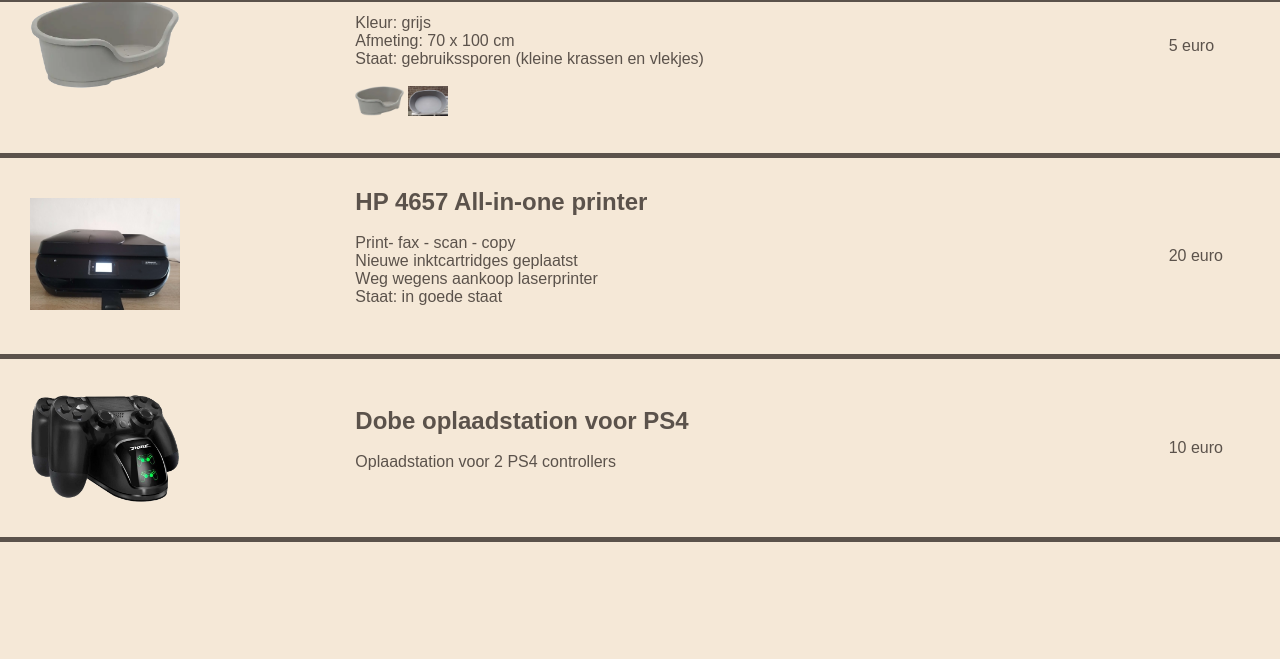
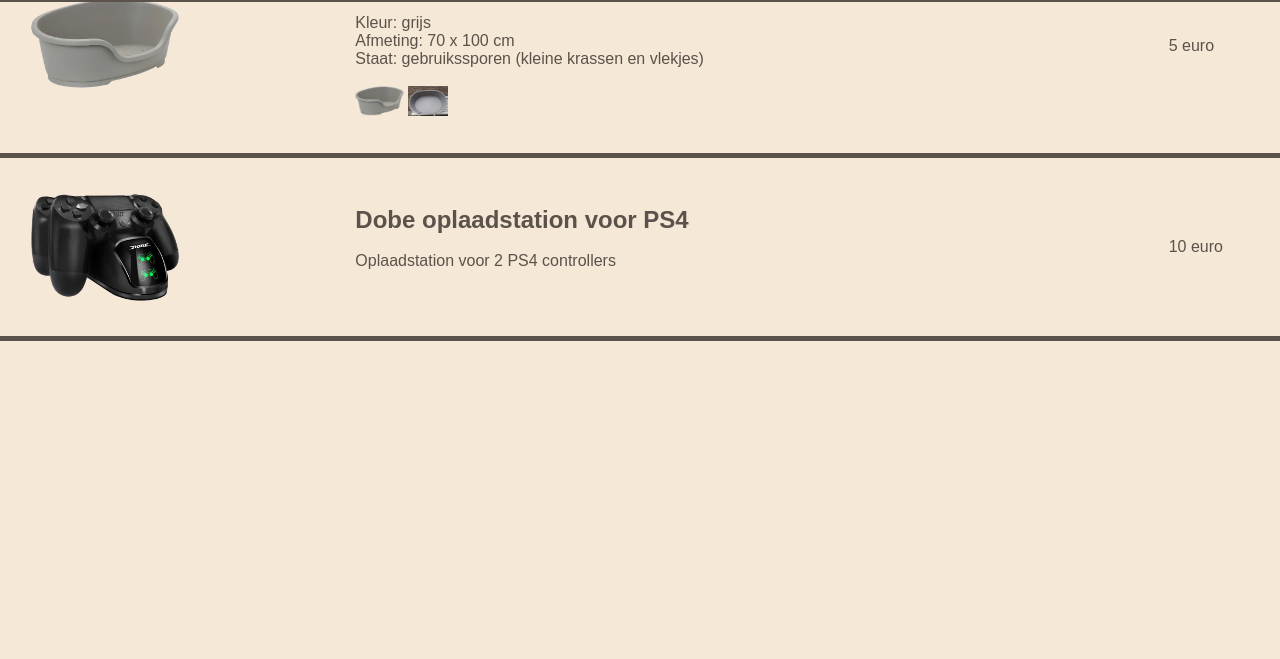
Before and after one commit to piroeke/piroeke.github.io, a plain HTML site: page varia.html in a window 1280 px wide. Shown: the part 62-721 px from the top of the page. Drawn offline with Linux system fonts and the light colour scheme.

Commit message:
Update varia.html

```diff
--- a/varia.html
+++ b/varia.html
@@ -38,18 +38,6 @@
 </div>
 
 <div class="flex-container">
-    <div style="flex-basis: 400px"><img class="articleimg" src="/Img/printer.jpg"></div>
-    <div style="flex-basis: 1000px"><h2>HP 4657 All-in-one printer</h2><br>
-        Print- fax - scan - copy<br>
-        Nieuwe inktcartridges geplaatst<br>
-        Weg wegens aankoop laserprinter<br>
-        Staat: in goede staat<br><br>
-
-    </div>
-    <div style="flex-basis: 100px">20 euro</div>
-</div>
-
-<div class="flex-container">
     <div style="flex-basis: 400px"><img class="articleimg" src="/Img/dobe.png"></div>
     <div style="flex-basis: 1000px"><h2>Dobe oplaadstation voor PS4</h2><br>
         Oplaadstation voor 2 PS4 controllers<br><br>
```
